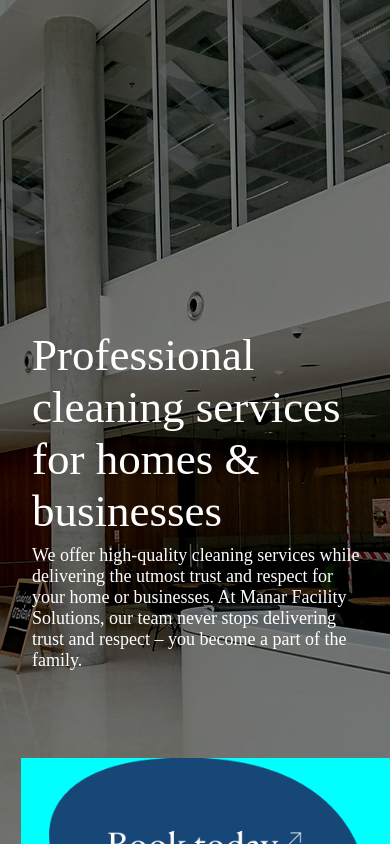
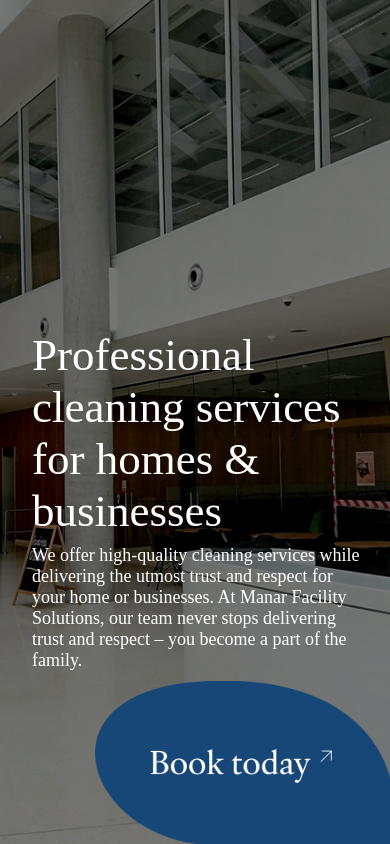
Before and after one commit to moorparkdesigns/ManarFacilitySolutions.com, a React (Vite) app in the folder ManarFacilitySolutions/: page / in a window 390 px wide. Shown: the top 844 px of the page. Built offline with nearby package versions, Linux system fonts and the light colour scheme.

Commit message:
adjusted button sizing on the mobile and tablet view

```diff
--- a/ManarFacilitySolutions/src/Components/HomePageSections/HeroSection/HeroSection.css
+++ b/ManarFacilitySolutions/src/Components/HomePageSections/HeroSection/HeroSection.css
@@ -9,6 +9,7 @@
   flex-direction: column;
   transition: background-image 1s ease-in-out;
   overflow: hidden;
+  min-height: 600px;
 }
 
 .heroSection::before {
@@ -88,7 +89,7 @@
   position: absolute;
   bottom: 0;
   right: 0;
-  width: 480px;
+  width: 440px;
   height: 254px;
   background-image: url(/Images/Back-ground-images/cta2.png);
   background-size: contain;
@@ -99,6 +100,7 @@
   opacity: 0;
   transition: transform 0.4s ease-in-out, opacity 0.3s ease-in-out;
   z-index: 2;
+  margin-bottom: -13px;
 }
 
 /* Hover effect */
@@ -131,16 +133,24 @@
     overflow: visible;
   }
 
-  .heroSection .Book-today::after {
+  .heroSection .Book-today::before {
     width: 80%;
     height: 224px;
+    margin-left: 75px;
+    margin-top: 10px;
+  }
+
+  .heroSection .Book-today::after {
+    width: 90%;
+    height: 95%;
+    margin-top: 40px;
   }
 }
 
 /* Styles for phones */
 @media (max-width: 576px) {
   .heroSection {
-    height: 932px;
+    min-height: 840px;
   }
 
   .heroSection::before {
@@ -160,15 +170,22 @@
 
   .heroSection .Book-today {
     position: relative;
+    margin-right: -29px;
     width: 370px;
-    height: 175px;
+    height: 200px;
     cursor: pointer;
     overflow: visible;
-    background-color: aqua;
+  }
+
+  .heroSection .Book-today::before {
+    width: 80%;
+    height: 175px;
+    margin-left: 45px;
+    margin-top: 30px;
   }
 
   .heroSection .Book-today::after {
-    width: 80%;
-    height: 194px;
+    width: 100%;
+    height: 100%;
   }
 }
```
